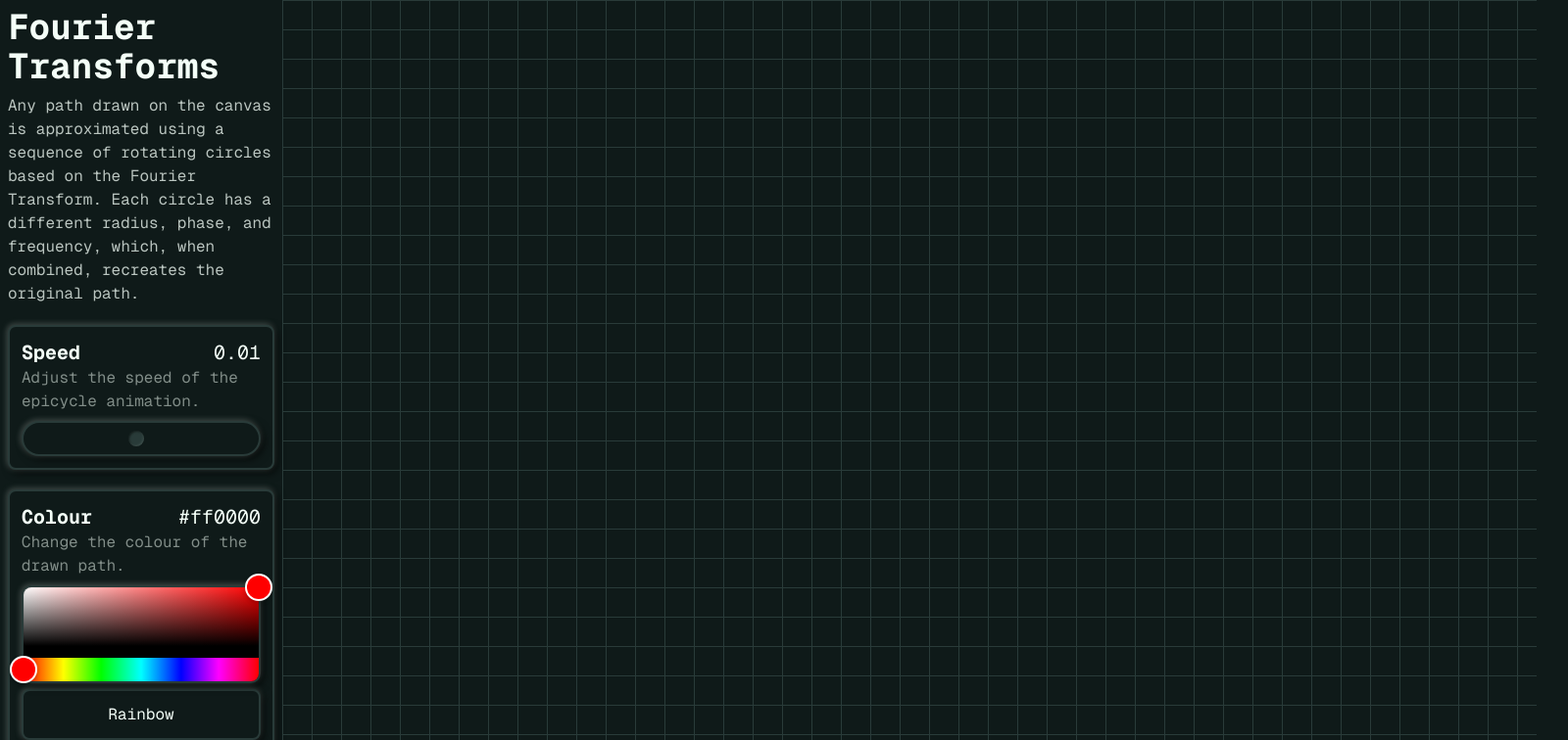
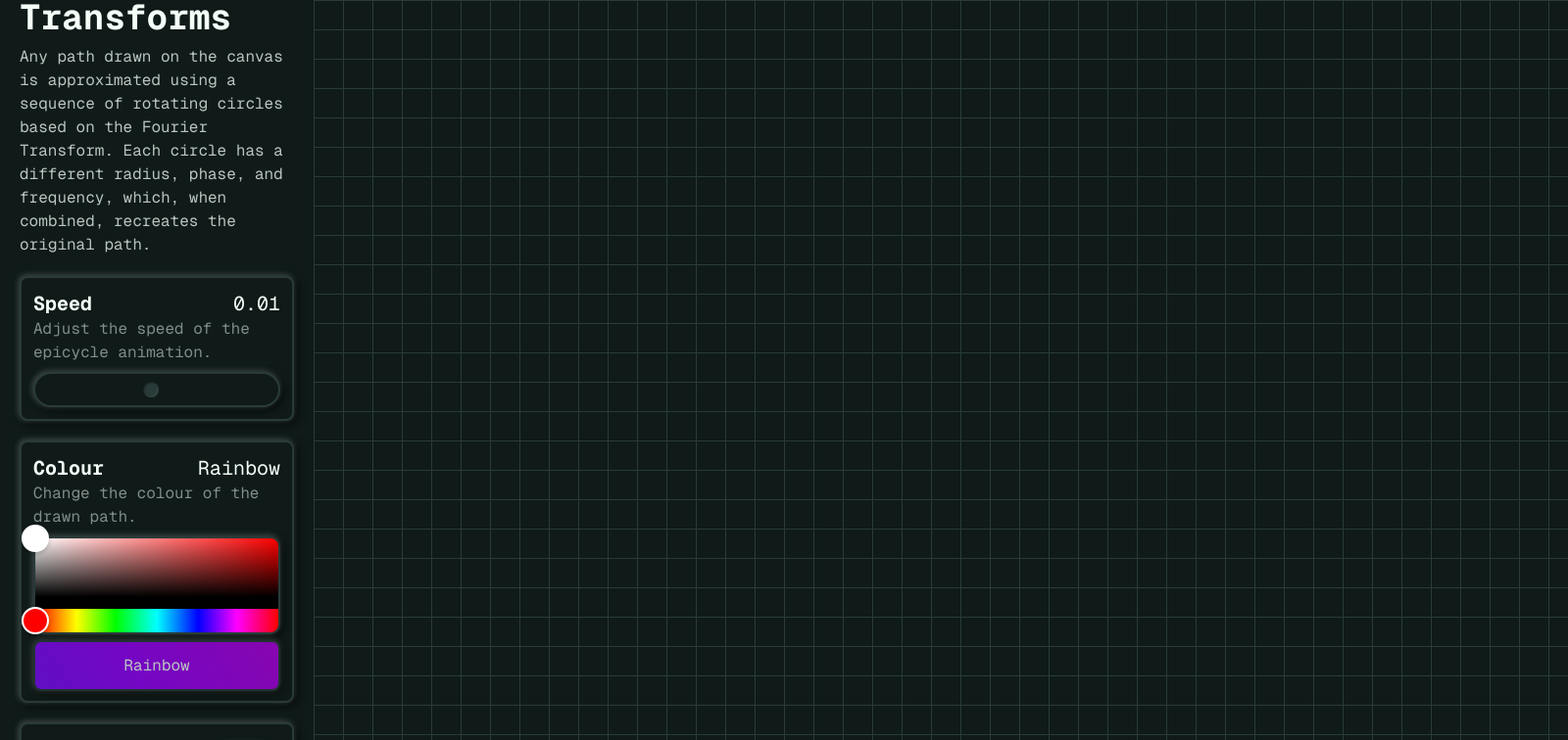
Before and after one commit to 4oeuhtns/fouriertransform, a Next.js app: page /sandbox in a window 1280 px wide. Shown: the top 756 px of the page at 98% size, 1600 px wide, since content can reach past the window. Built offline with nearby package versions, Linux system fonts and the light colour scheme.

Commit message:
ALEX THERES A REALLY WEIRD BUG

```diff
--- a/app/sandbox/page.js
+++ b/app/sandbox/page.js
@@ -10,7 +10,7 @@ import "@/components/colorPicker.css";
 
 export default function Sandbox() {
   const [speed, setSpeed] = useState(0.01);
-  const [colour, setColour] = useState("#ff0000");
+  const [colour, setColour] = useState("Rainbow");
   const [glow, setGlow] = useState(true);
 
   const handleChange = (event) => {
@@ -39,7 +39,8 @@ export default function Sandbox() {
 
   return (
     <div className="flex h-screen w-full">
-      <aside className="w-72 flex-shrink-0 text-[#F4FFF8] font-mono p-2">
+      <aside className=" w-80 flex-shrink-0 text-[#F4FFF8] font-mono p-5 flex flex-col justify-center">
+        <div>
           <h1 className="text-4xl font-bold">Fourier Transforms</h1>
           <p className="text-l mt-2 text-[#F4FFF8] text-opacity-75">
             Any path drawn on the canvas is approximated using a sequence of
@@ -122,6 +123,7 @@ export default function Sandbox() {
               Turn glow on or off.
             </p>
           </div>
+        </div>
       </aside>
 
       <main className="relative flex-grow">
```
Lines whose indentation alone changed are shown as unchanged.
